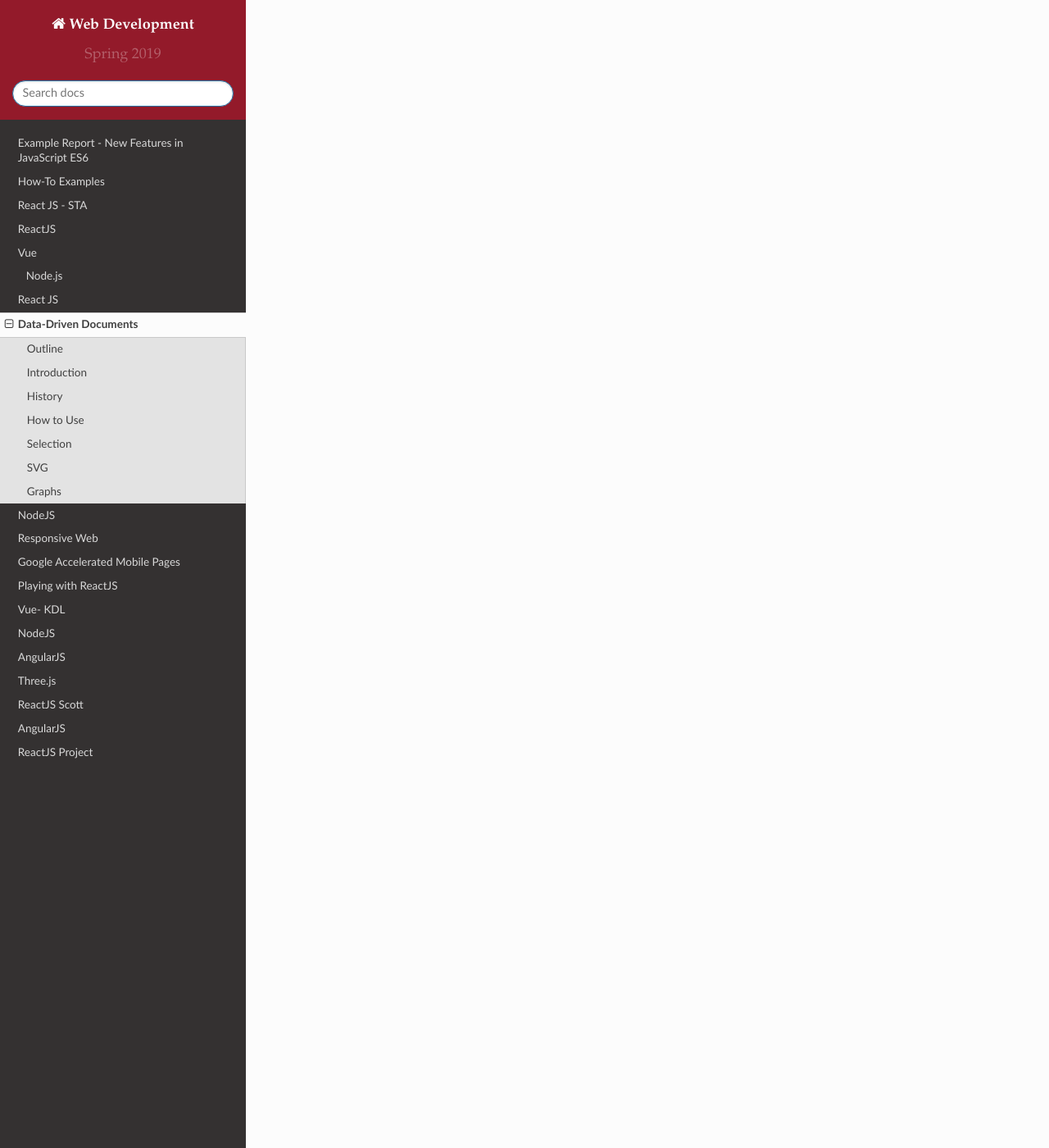
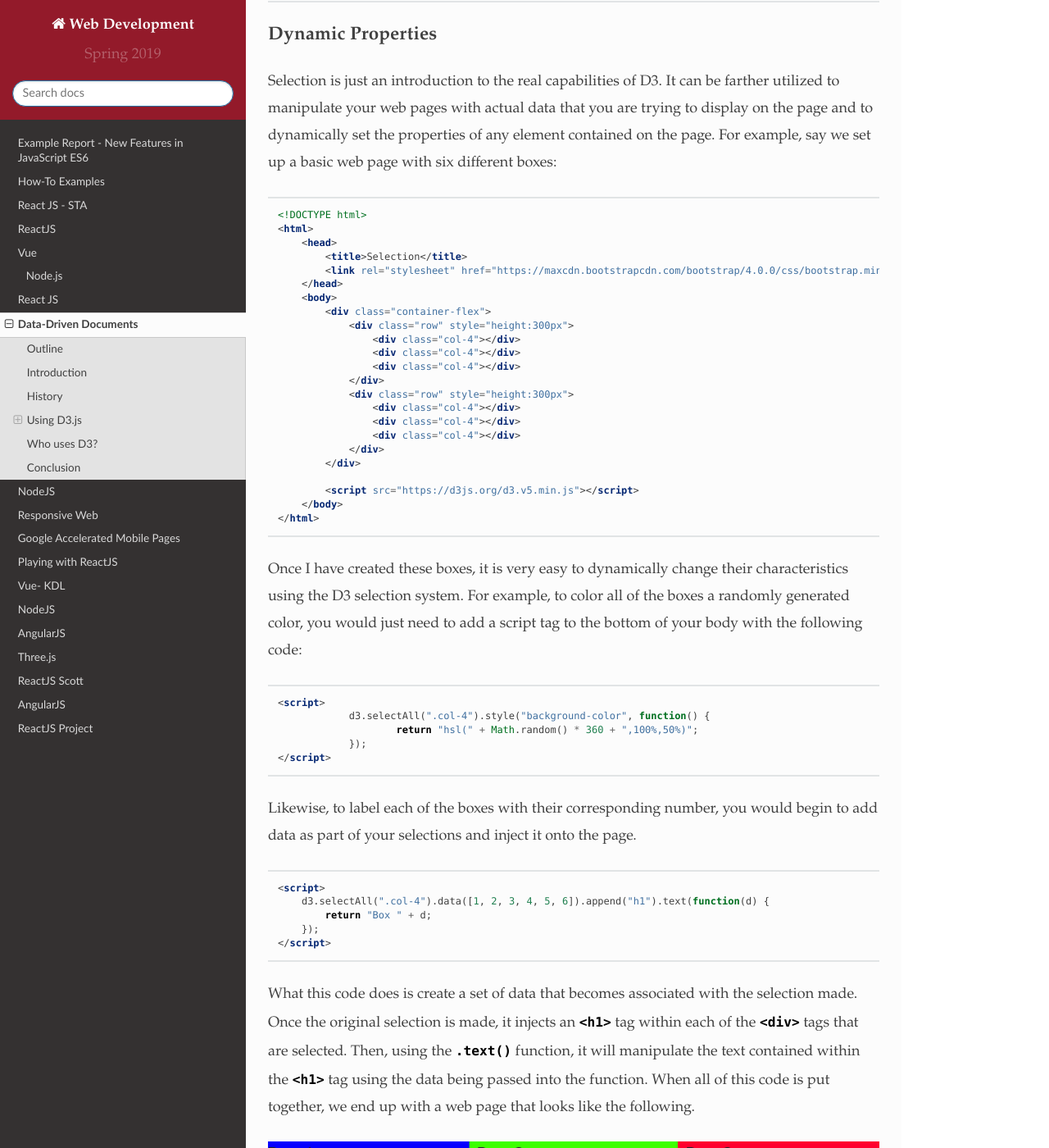
Before and after one commit to pvcraven/2019_spring_web_dev, a Sphinx documentation site: the page built from source/final/dietrich/index.rst, in a window 1280 px wide and 1400 px high, scrolled down 2371 px. Shown: the whole window at 82% size. Built offline with Sphinx 7.4.7 and the Read the Docs theme 2.0.0, drawn with Linux system fonts in a browser that asks for light colours; some of the changed text lies outside the part shown.

Commit message:
Adding code examples and other info

```diff
--- a/source/final/dietrich/index.rst
+++ b/source/final/dietrich/index.rst
@@ -6,15 +6,12 @@
 
 * Introduction
 * History
-    * Who created it
-    * What does it do
-    * What is it used for
-* Examples
-    * How to use in project
+* Using D3.js
+    * Getting started
+    * Selection
     * Dynamic Properties
-    * Selection
-    * SVG
     * Graphs
+* Who uses D3?
 * Conclusion
 
 Introduction
@@ -36,24 +33,163 @@
 History
 -------
 
-How to Use
-----------
+D3.js was initially released in 2011 by Michael Bostock as well as a number of
+his colleagues from the Stanford Visualization Group. It was created as a
+successor to the Protovis framework, which was also created by the same group.
+The main focus of D3 is to assist with data visualization on the web, and its
+goal is to provide the perfect balance of efficiency and expressiveness.
+Currently it has an open source BSD-license and is widely adopted and used at a
+professional level.
+
+[Murray]_
+
+Using D3.js
+-----------
+
+It is very simple to include D3.js into and web development project that you may
+be creating. All that you need to do is include the link to the script before
+the closing tag for your body:
+
+.. code-block:: html
+
+    <!DOCTYPE html>
+    <html>
+        <head>
+            <title>Title</title>
+        </head>
+        <body>
+            <h1>Hello World!</h1>
+
+            <script src="https://d3js.org/d3.v5.min.js"></script>
+        </body>
+    </html>
+
+Once you have done this, you are able to easily begin using the library in both
+internal and external JavaScript to utilize the number of capabilities that D3
+has to offer.
 
 Selection
----------
+~~~~~~~~~
+
+In D3, selections are used to simplify the process of manipulating elements in
+an HTML page. These selections can be created by selecting any tag, class, id,
+and even containment, and much more easily achieved with the use of the D3
+library. For example, if you wanted to set the color of all header tags to pink,
+your code would look like the following.
 
 .. code-block:: javascript
-    :Caption: Randomly colored paragraphs
+    :Caption: DOM pink headers
 
-    d3.selectAll("p").style("color", function() {
-        return "hsl(" + Math.random() * 360 + ",100%,50%)";
-    })
+    var headers = document.getElementsByTagName("h1");
+    for(var i = 0; i < headers.length; i++) {
+        var header = headers.item(i);
+        header.style.setProperty("color", "pink", null);
+    }
 
-SVG
----
+However, using the D3 library, you are able to handle all of this without using
+the for loop or extra lines.
+
+.. code-block:: javascript
+    :Caption: D3 pink headers
+
+    d3.selectAll("p").style("color", "pink");
+
+Dynamic Properties
+~~~~~~~~~~~~~~~~~~
+
+Selection is just an introduction to the real capabilities of D3. It can be
+farther utilized to manipulate your web pages with actual data that you are
+trying to display on the page and to dynamically set the properties of any
+element contained on the page. For example, say we set up a basic web page with
+six different boxes:
+
+.. code-block:: html
+
+    <!DOCTYPE html>
+    <html>
+        <head>
+            <title>Selection</title>
+            <link rel="stylesheet" href="https://maxcdn.bootstrapcdn.com/bootstrap/4.0.0/css/bootstrap.min.css" integrity="sha384-Gn5384xqQ1aoWXA+058RXPxPg6fy4IWvTNh0E263XmFcJlSAwiGgFAW/dAiS6JXm" crossorigin="anonymous">
+        </head>
+        <body>
+            <div class="container-flex">
+                <div class="row" style="height:300px">
+                    <div class="col-4"></div>
+                    <div class="col-4"></div>
+                    <div class="col-4"></div>
+                </div>
+                <div class="row" style="height:300px">
+                    <div class="col-4"></div>
+                    <div class="col-4"></div>
+                    <div class="col-4"></div>
+                </div>
+            </div>
+
+            <script src="https://d3js.org/d3.v5.min.js"></script>
+        </body>
+    </html>
+
+Once I have created these boxes, it is very easy to dynamically change their
+characteristics using the D3 selection system. For example, to color all of the
+boxes a randomly generated color, you would just need to add a script tag to the
+bottom of your body with the following code:
+
+.. code-block:: html
+
+    <script>
+		d3.selectAll(".col-4").style("background-color", function() {
+			return "hsl(" + Math.random() * 360 + ",100%,50%)";
+		});
+    </script>
+
+Likewise, to label each of the boxes with their corresponding number, you would
+begin to add data as part of your selections and inject it onto the page.
+
+.. code-block:: html
+
+    <script>
+        d3.selectAll(".col-4").data([1, 2, 3, 4, 5, 6]).append("h1").text(function(d) {
+            return "Box " + d;
+        });
+    </script>
+
+What this code does is create a set of data that becomes associated with the
+selection made. Once the original selection is made, it injects an ``<h1>`` tag
+within each of the ``<div>`` tags that are selected. Then, using the ``.text()``
+function, it will manipulate the text contained within the ``<h1>`` tag using
+the data being passed into the function. When all of this code is put together,
+we end up with a web page that looks like the following.
+
+.. image:: images/dynamicProperties.png
+    :width: 800
+    :alt: Dynamically setting properties using D3.js
 
 Graphs
-------
+~~~~~~
+
+Who uses D3?
+------------
+
+Since D3 is a JavaScript library designed specifically for simpler creation
+and manipulation of graphics using data, it is not as popular as some of the
+other JavaScript libraries and frameworks. However, it is still used by a number
+of professional organizations to graphically display data to customers and
+users. This is often achieved through a user dashboard or a data analytics tool
+that is part of the application. Some of the better known organizations that
+utilize the D3 library are given below.
+
+* Acorns
+* 23andMe
+* Square
+* Coursera
+* Free Code Camp
+* Weebly
+
+[StackShare]_
+
+
+Conclusion
+----------
 
 .. [Bostock1] Bostock, Mike. “`Data-Driven Documents <https://d3js.org/>`_.” D3.Js.
 
@@ -62,3 +198,5 @@
 .. [Bostock2] Bostock, Mike. "`How Selections Work <https://bost.ocks.org/mike/selection>`_." 26 Apr. 2013.
 
 .. [Murray] Murray, Scott, et al. “`Data Driven Documents <http://www.jeromecukier.net/presentations/d3-tutorial/S01%20-%20introduction.pdf>`_.” VisWeek 2012, 2012.
+
+.. [StackShare] “`Why Developers like D3.Js <stackshare.io/d3/in-stacks#/>`_.” StackShare, StackShare Inc.
```
Also changed, not shown: source/final/dietrich/dynamicProperties.html (added, +33 -0 lines), source/final/dietrich/images/dynamicProperties.png (added).
